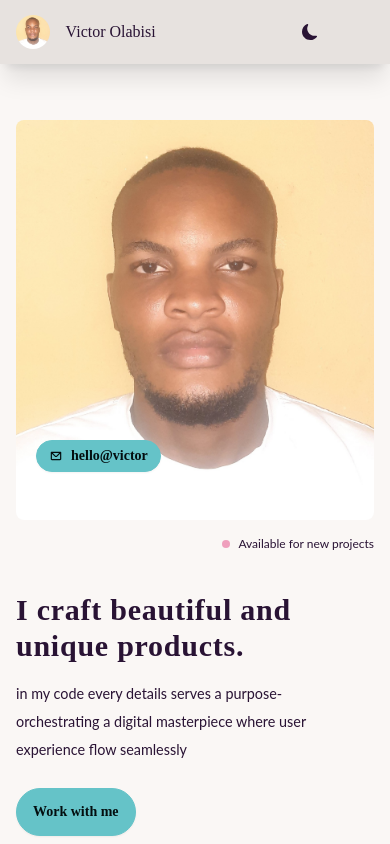
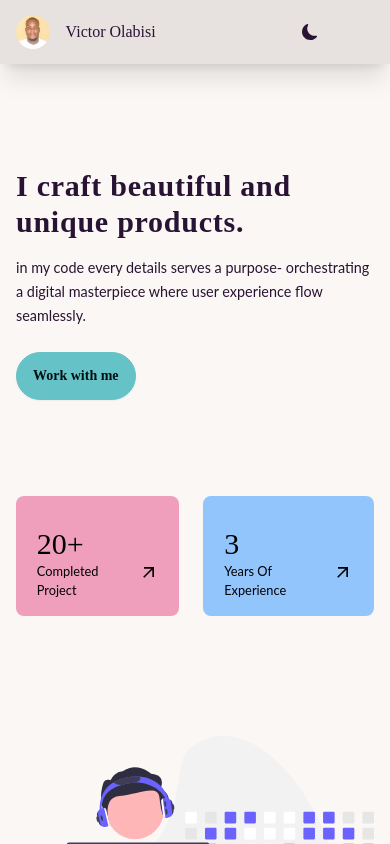
Before and after one commit to vtechwise/reactjs-portfolio, a React (Vite) app: page / in a window 390 px wide. Shown: the top 844 px of the page. Built offline with nearby package versions, Linux system fonts and the light colour scheme; some icons are missing.

Commit message:
fix little bugs

```diff
--- a/src/App.jsx
+++ b/src/App.jsx
@@ -7,6 +7,7 @@ import {loader as projectsLoader} from './pages/Projects'
 import {loader as singleProjectLoader} from './pages/SingleProject'
 
 const router = createBrowserRouter([
+
   {
     path: "/",
     element: <HomeLayout />,
--- a/src/component/Hero.jsx
+++ b/src/component/Hero.jsx
@@ -10,13 +10,13 @@ const Hero = () => {
   return (
     <>
       <div
-        className="flex flex-col gap-y-10 gap-x-10 sm:flex-row md:justify-between items-strech pt-14 md:mb-24"
+        className="flex flex-col gap-y-10 gap-x-10 sm:flex-row md:justify-between  pt-14 md:mb-24"
         id="home"
       >
-        <div className="rounded-lg relative">
+        <div className=" hidden md:block rounded-lg relative">
           <img
             src={portfolioImg}
-            className="w-screen md:w-[35rem] h-[25rem] md:h-[40rem] object-cover rounded-lg fill-black"
+            className=" w-screen md:w-[35rem] h-[25rem] md:h-[40rem] object-cover rounded-lg fill-black"
             alt=""
           />
 
@@ -33,14 +33,14 @@ const Hero = () => {
             Available for new projects
           </p>
         </div>
-        <div className="sm:order-first flex flex-col justify-between gap-y-28">
+        <div className="sm:order-first flex flex-col mt-12 justify-between gap-y-24">
           <div className="">
             <h1 className="text-3xl md:text-5xl lg:text-6xl tracking-wide font-semibold max-w-xl">
               I craft beautiful and unique products.
             </h1>
-            <p className="mt-4 leading-7 ">
-              in my code every details serves a purpose- <br /> orchestrating a
-              digital masterpiece where user experience flow seamlessly{" "}
+            <p className="mt-4 leading-6 max-w-[25rem] ">
+              in my code every details serves a purpose- orchestrating a
+              digital masterpiece where user experience flow seamlessly.{" "}
             </p>
             <Link to={"/contact"}>
               <button className="btn mt-6 btn-primary  rounded-full text-md  md:btn-lg ">
@@ -48,7 +48,7 @@ const Hero = () => {
               </button>
             </Link>
           </div>
-          <div className="mb-12 flex gap-x-6">
+          <div className="mb-8 flex gap-x-6">
             <Link to={'/projects'} className=" h-[7.5rem] max-w--[15rem] md:h-[12rem] md:w-[17rem] bg-secondary rounded-lg flex flex-col justify-end  px-[1.3rem] mdpx-[1.7rem] pb-[1rem] text-black group">
               <h4 className="text-3xl">20+</h4>
               <p className="capitalize  flex gap-x-4 items-start text-[0.8rem]">
--- a/src/component/Services.jsx
+++ b/src/component/Services.jsx
@@ -26,7 +26,7 @@ const Services = () => {
       </div>
       <InfinteScroll/>
       <div className="mt-16 grid sm:grid-cols-2  gap-x-20 md:mt-24">
-        <img src={servicesImg} alt="" className="rounded-lg mb-4" />
+        <img src={servicesImg} alt="" className=" mb-4" />
         <div className="flex flex-col justify-between gap-y-20">
           <p className="text-">
             empowered by a versatile tools box and honed skills,i utilized
--- a/src/index.css
+++ b/src/index.css
@@ -20,3 +20,21 @@ p {
         @apply my-20
     }
 }
+
+.stack-container {
+    display: grid;
+    justify-items: start;
+    grid-template-columns: auto 1fr;
+    grid-template-areas:
+    'a b b'
+    'a b b  ';
+}
+.stack-title {
+  grid-area: a;
+  align-self: start;
+
+}
+.stack-text {
+    grid-area: b;
+    justify-self: start;
+}
--- a/src/pages/Contact.jsx
+++ b/src/pages/Contact.jsx
@@ -49,9 +49,9 @@ const Contact = () => {
         </div>
       </div>
       <div className="grid md:grid-cols-2 md:gap-x-20 ">
-        <form action="" className="">
+        <form action="" className="font-sans">
           <div className="form-control">
-            <label htmlFor="" className="label capitalize">
+            <label htmlFor="" className="label capitalize font-inherit ">
               <span className="label-text"> name</span>
             </label>
             <input
@@ -165,7 +165,7 @@ const Contact = () => {
           </div>
         </div>
       </div>
-      <LinkPage text={'Back home'} link={'/'}/>
+      <LinkPage text={"Back home"} link={"/"} />
     </section>
   );
 };
--- a/src/pages/SingleProject.jsx
+++ b/src/pages/SingleProject.jsx
@@ -3,6 +3,8 @@ import { SectionTitle } from "../component";
 import { singleProjects } from "../utils/data";
 import { Navigate, useLoaderData } from "react-router-dom";
 import { Link } from "react-router-dom";
+
+
 export const loader = ({ params }) => {
   const title = params.id;
   const singleProject = singleProjects.find((project) => {
@@ -21,7 +23,7 @@ const SingleProject = () => {
   function setLoadingFalse() {
     setTimeout(() => {
       setLoading(false);
-    }, 2000);
+    }, 1000);
   }
 
   useEffect(() => {
@@ -51,19 +53,21 @@ const SingleProject = () => {
       </div>
       <SectionTitle text={title} />
       <div className="grid gap-y-16 md:grid-cols-2 gap-x-10">
-        <div className="grid gap-y-4 md:gap-y-0 items-start">
-          <div>
-            <span className="text-md capitalize tracking-wider bg-primary py-[0.25rem] px-[.5rem] rounded-sm mr-[.5rem] text-[black]">
+        <div className="grid gap-y-4  items-start lg:grid-rows-[min-content,min-content]">
+          <div className="stack-container">
+            <span className="text-md stack-title capitalize tracking-wider bg-primary py-[0.25rem] px-[.5rem] rounded-sm mr-[.5rem] text-[black]">
               stack :
             </span>
+            <div className="stack-text">
               {stack.map((skill, index) => {
                 return (
-                <span className="text-lg">
+                  <span className="text-lg ">
                     {skill}
                     {index < stack.length - 1 ? "," : " "}{" "}
                   </span>
                 );
               })}
+            </div>
           </div>
           <div>
             <span className="text-md capitalize tracking-wider bg-primary py-[0.25rem] px-[.5rem] rounded-sm mr-[.5rem] text-[black]">
@@ -77,11 +81,13 @@ const SingleProject = () => {
             Project overview
           </h2>
           <p className="leading-8">{description}</p>
-          <a href={url} target="blank">
-            <button className="btn btn-primary rounded-sm mt-4 ">
+          <div className="flex">
+            <a href={url} target="blank" className="">
+              <button className="btn btn-primary block rounded-sm mt-4 ">
                 visit website
               </button>
             </a>
+          </div>
         </div>
       </div>
     </section>
--- a/src/utils/data.jsx
+++ b/src/utils/data.jsx
@@ -90,7 +90,12 @@ export const singleProjects = [
     description:
       "The ReactJS E-commerce Store, developed as a personal project for skill mastery, is a comprehensive web platform showcasing a robust implementation of e-commerce functionalities. Built with ReactJS and utilizing Redux Toolkit for state management, the website seamlessly covers all essential features, from adding and editing items in the cart to deleting items and more. The integration of Axios ensures efficient data fetching, enhancing the user experience by providing real-time product information. The latest version of React Router facilitates smooth navigation throughout the site, while the aesthetically pleasing user interface adds a polished touch to the overall user experience. This project serves as a testament to my commitment to mastering ReactJS, combining practical implementation with a feature-rich e-commerce showcase for hands-on learning and skill refinement",
     url: "https://vcomfystore.netlify.app/",
-    stack: ["react.js", "HTML", "tailwind css", "redux"],
+    stack: [
+      "react.js",
+      "HTML",
+      "tailwind css",
+      "redux",
+    ],
     service: "website development",
   },
   {
@@ -152,7 +157,7 @@ export const singleProjects = [
     title: "starx",
     description:
       "The StarX NFT Landing Page epitomizes excellence in web development, meticulously engineered with React.js and TailwindCSS. Serving as a beacon of proficiency, this platform showcases the seamless fusion of Tailwind's utility-first approach with React.js components, demonstrating mastery in crafting captivating user interfaces. Engineered for responsiveness and peak performance",
-    url:'https://vnft-landingpage.netlify.app/',
+    url: "https://vnft-landingpage.netlify.app/",
     stack: ["react.js", "tailwind css"],
     service: "website development",
   },
```
Lines whose indentation alone changed are shown as unchanged.
